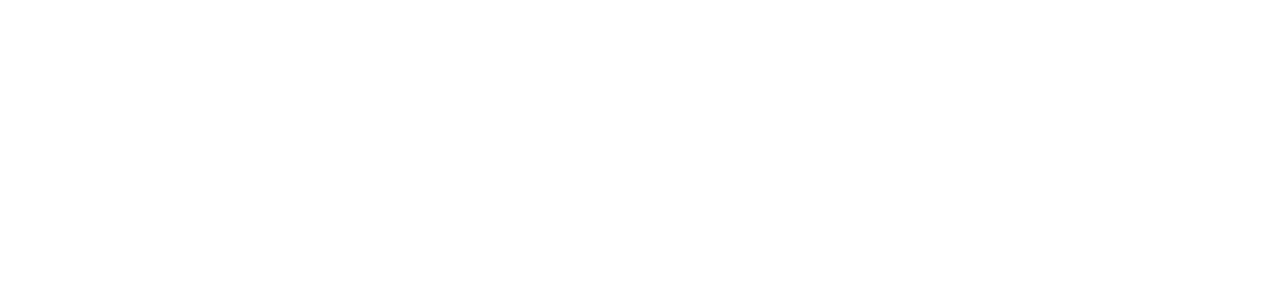
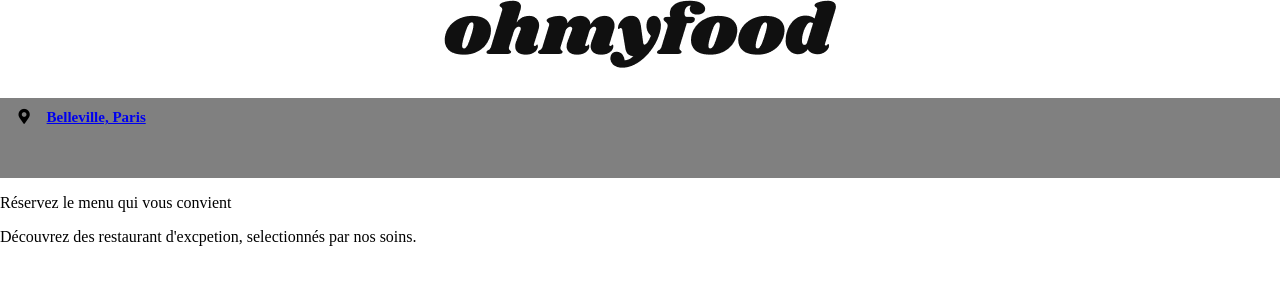
Before and after one commit to lalloretpilou/Ohmyfood-, a plain HTML site: page index.html in a window 1280 px wide. Drawn offline with Linux system fonts and the light colour scheme.

Commit message:
add some fix

```diff
--- a/css/style.css
+++ b/css/style.css
@@ -0,0 +1,54 @@
+@import url("https://use.fontawesome.com/releases/v5.14.0/css/all.css");
+
+/*
+Font
+---------
+*/
+
+@font-face {
+    font-family: 'Raleway';
+    src: url('./font/Raleway/static/Raleway-SemiBold.ttf');
+    font-weight: 700;
+}
+
+@font-face {
+    font-family: 'Raleway';
+    src: local("Raleway-Light"),
+        url('./font/Raleway/static/Raleway-Light.ttf');
+    font-weight: 300;
+}
+
+.headerImgDivision {
+    text-align:center;
+}
+.headerImg {
+    display:inline-block;
+    margin: 0 auto;
+}
+.locationBanner {
+    background-color: grey;
+    height: 80px;
+}
+.locationLabelItems::before {
+    color: black;
+    content: '\f3c5';
+    font-family: "Font Awesome 5 Free";
+    padding: 13px;
+
+    margin-left: -30px;
+}
+.locationLabelItems {
+
+    font-weight: 700;
+    font-size: 15px;
+    padding: 10px;
+    padding-bottom: 9px;
+    position: relative;
+    transition-duration: 0.5s;
+    text-align: justify;
+    margin: 2%;
+}
+.locationLabel:visited{
+    color: lightgray;
+    text-decoration: none;
+}
--- a/index.html
+++ b/index.html
@@ -7,10 +7,23 @@
     <link rel="stylesheet" href="css/style.css" />
     <link rel="stylesheet" href="https://use.fontawesome.com/releases/v5.14.0/css/all.css">
     <meta name="viewport" content="width=device-width, initial-scale=1.0">
-
     <title>Ohmyfood !</title>
 </head>
 
 <body>
+    <header class="header">
+        <div class="headerImgDivision">
+            <img class="headerImg" src="assets/images/logo/ohmyfood.png" alt="Ohmyfood" />
+        </div>
+    </header>
+    <div class="locationBanner">
+        <div class="locationLabelItems">
+            <a class="locationLabel" href="#">Belleville, Paris</a>
+        </div>
+    </div>
+    <divc class="bookDivision">
+        <p>Réservez le menu qui vous convient</p>
+        <p>Découvrez des restaurant d'excpetion, selectionnés par nos soins.</p>
 
+    </divc>
 </body>
```
Also changed, not shown: 1 other file.
